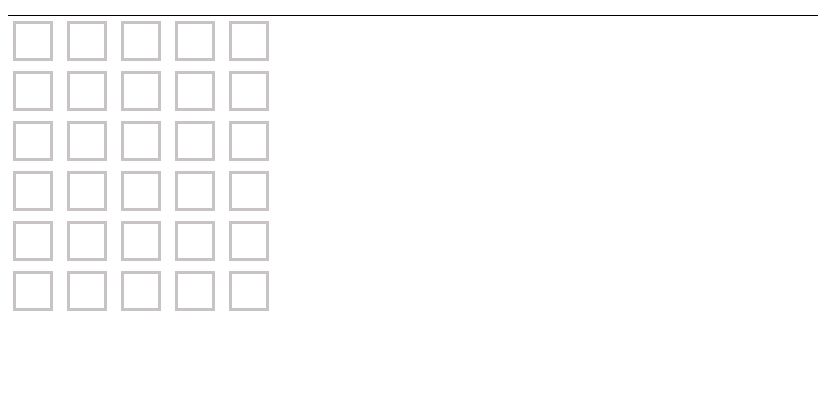
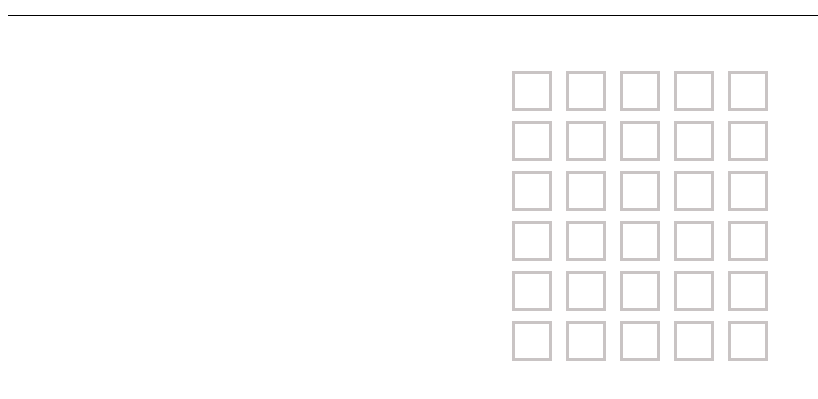
Before and after one commit to dinosawrfish/word_masters, a plain HTML site: page index.html in a window 1280 px wide. Shown: the part 55-454 px from the top of the page, without its empty margins (0-818 px from the left). Drawn offline with Linux system fonts and the light colour scheme.

Commit message:
center grid boxes to center of page

```diff
--- a/css/style.css
+++ b/css/style.css
@@ -9,6 +9,12 @@
     border-bottom: 1px solid black;
 }
 
+.grid-boxes {
+    display: grid;
+    justify-content: center;
+    padding: 50px;
+}
+
 input {
     height: 40px;
     width: 40px;
```
